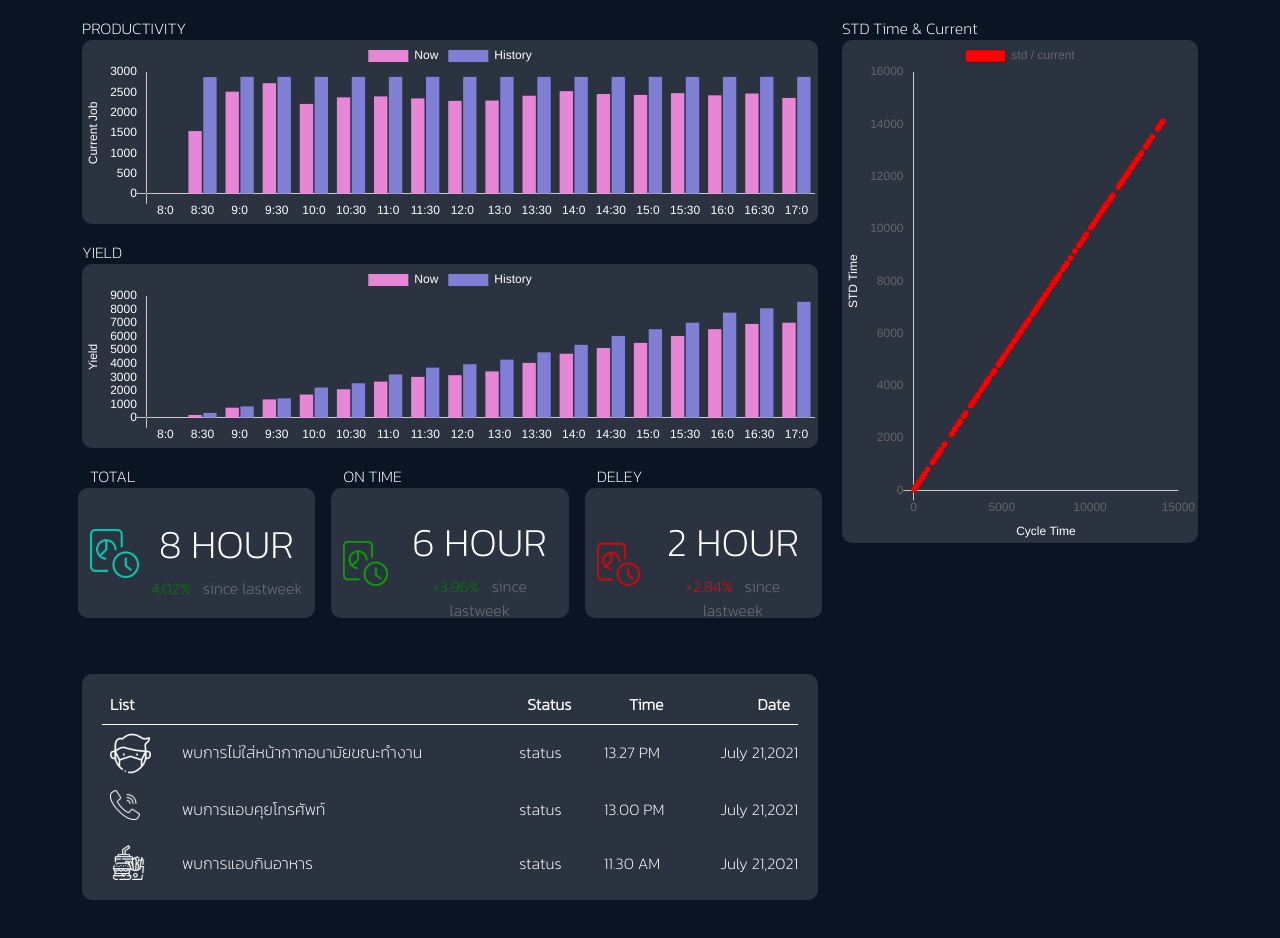
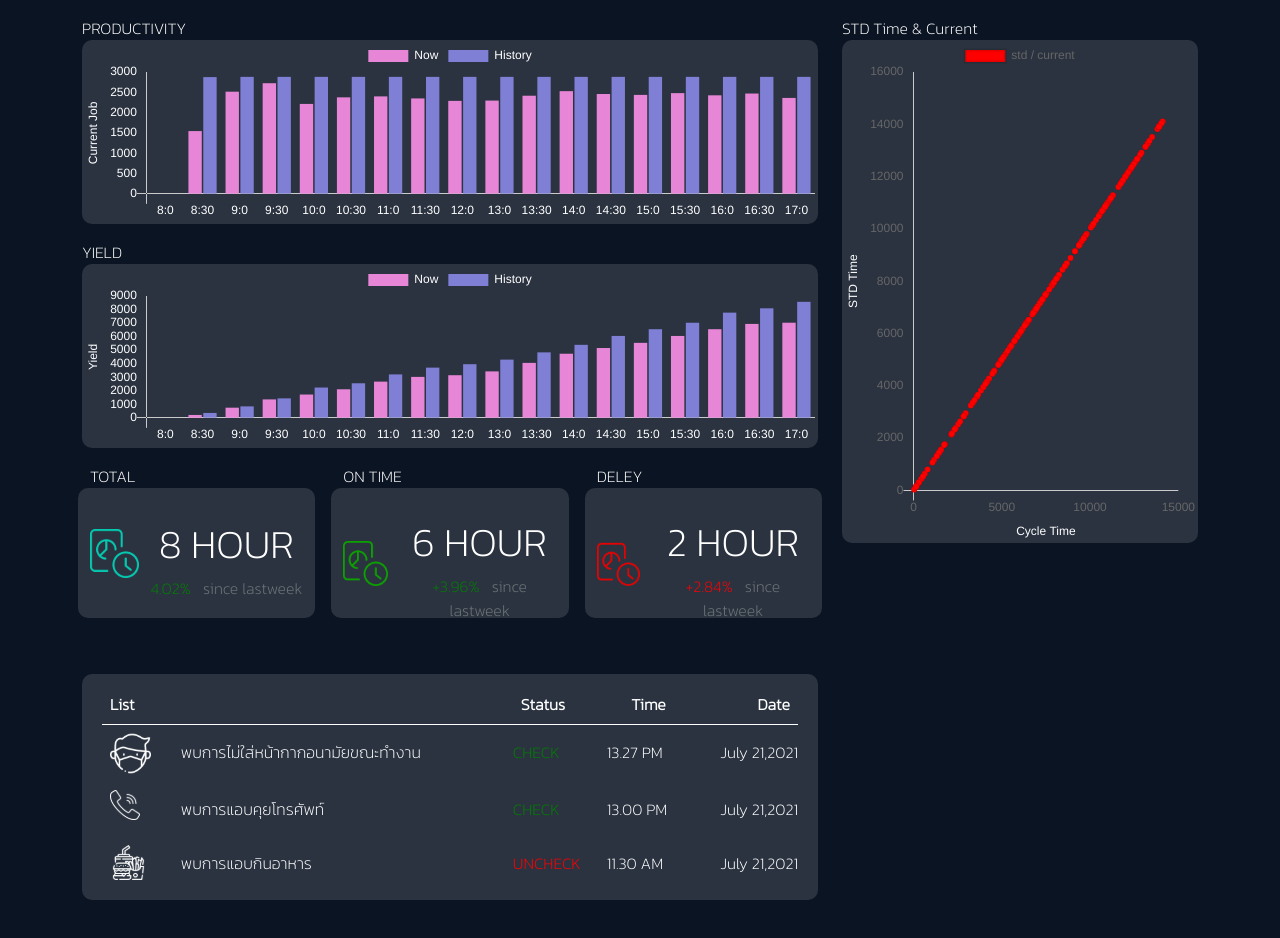
Before and after one commit to pawutj/true_startup_front, a React (Create React App) app: page / in a window 1280 px wide. Shown: the top 938 px of the page. Built offline with nearby package versions, Linux system fonts and the light colour scheme; the HTML template or start-up script is replaced by a standard one.

Commit message:
Fix Status on table

```diff
--- a/src/App.js
+++ b/src/App.js
@@ -58,16 +58,15 @@ function App() {
             <div className="mt-5 mb-5">
               <StatusTable>
                 <TableRow
-                  icon={""}
                   found="พบการไม่ใส่หน้ากากอนามัยขณะทำงาน"
-                  status="status"
+                  status="CHECK"
                   time="13.27 PM"
                   date="July 21,2021"
                   icon="./asset/tableIcon1.svg"
                 ></TableRow>
                 <TableRow
                   found="พบการแอบคุยโทรศัพท์"
-                  status="status"
+                  status="CHECK"
                   time="13.00 PM"
                   date="July 21,2021"
                   icon="./asset/tableIcon2.svg"
@@ -75,7 +74,7 @@ function App() {
 
                 <TableRow
                   found="พบการแอบกินอาหาร"
-                  status="status"
+                  status="UNCHECK"
                   time="11.30 AM"
                   date="July 21,2021"
                   icon="./asset/tableIcon3.svg"
--- a/src/component/StatusTableRow.js
+++ b/src/component/StatusTableRow.js
@@ -8,7 +8,12 @@ function StatusTableRow({ icon, found, status, time, date }) {
         <img src={icon} />
       </th>
       <td className="padding15">{found}</td>
-      <td className="padding15">{status}</td>
+      <td
+        className="padding15"
+        style={{ color: status == "CHECK" ? "green" : "red" }}
+      >
+        {status}
+      </td>
       <td className="padding15">{time}</td>
       <td className="padding15" style={{ textAlign: "right" }}>
         {date}
```
